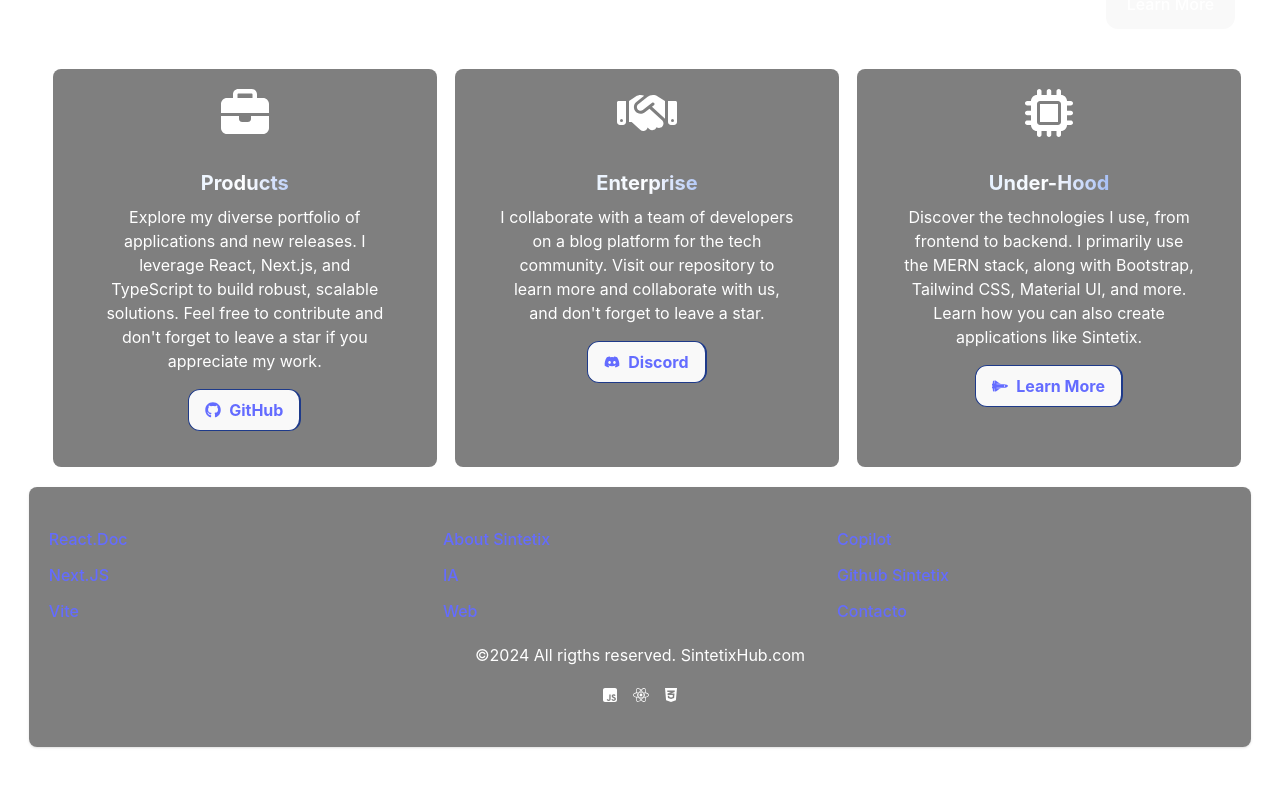
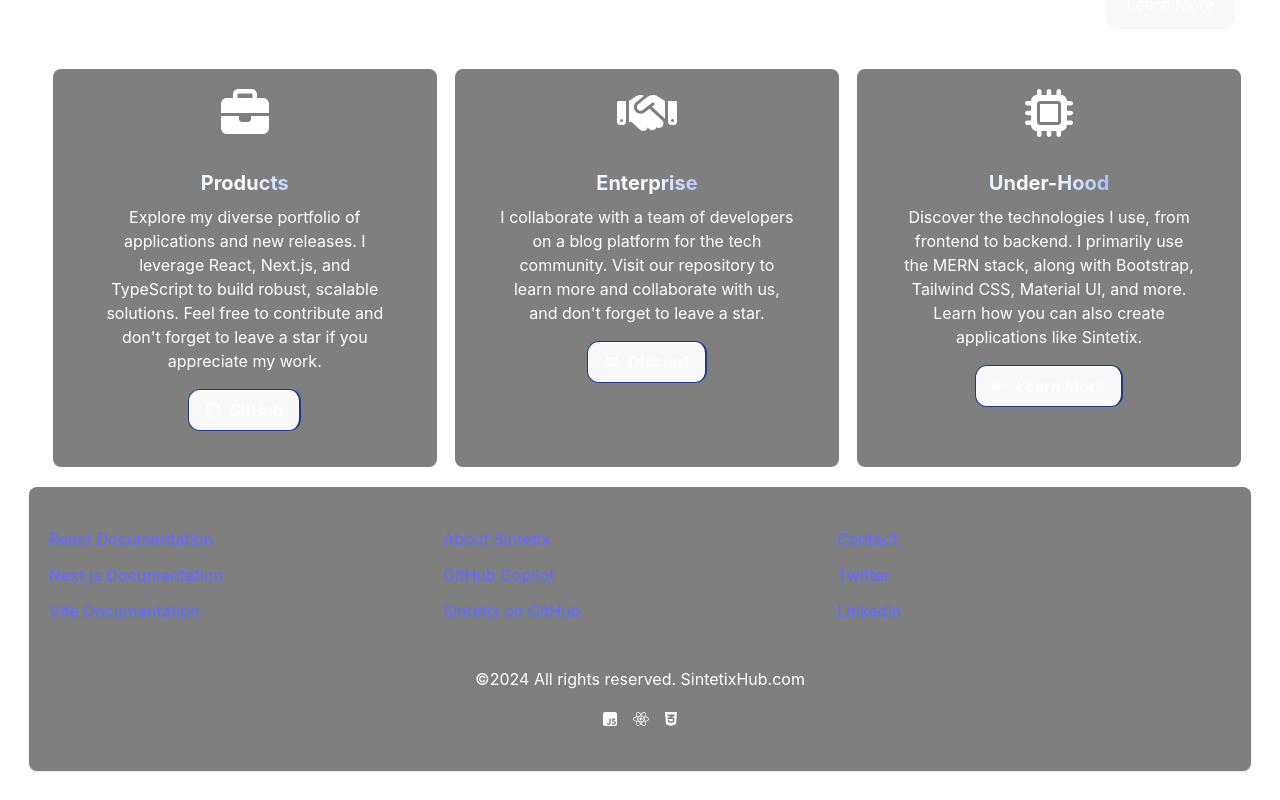
Before and after one commit to LennyDevX/Portafolio, a React (Vite) app: page / in a window 1280 px wide. Shown: the part 1404-2204 px from the top of the page. Before the commit the page ends 2180 px from the top, so only its background shows below. Built offline with nearby package versions, Linux system fonts and the light colour scheme.

Commit message:
Update Card and Footer components

```diff
--- a/src/components/Card.jsx
+++ b/src/components/Card.jsx
@@ -84,7 +84,7 @@
                         {description}
                     </p>
                     <Link to="/blog/under-hood">
-                    <button type="button" className="mt-4 border-r-2 border-blue-900 transform transition-transform hover:scale-110 group-hover:text-white font-bold py-2 px-4 rounded-xl inline-flex items-center">
+                    <button type="button" className=" text-white mt-4 border-r-2 border-blue-900 transform transition-transform hover:scale-110 group-hover:text-white font-bold py-2 px-4 rounded-xl inline-flex items-center">
                         {buttonIconElement}
                         {buttonText}
                     </button>
--- a/src/components/Footer.jsx
+++ b/src/components/Footer.jsx
@@ -4,43 +4,45 @@
 
 const Footer = () => {
     const links = {
-        'React.Doc': 'https://reactjs.org/docs/getting-started.html',
-        'Next.JS': 'https://nextjs.org/docs',
-        'Vite': 'https://vitejs.dev/guide/',
-        'About Sintetix': '#',
-        'IA': '#',
-        'Web': '#',
-        'Copilot': 'https://copilot.github.com/',
-        'Github Sintetix': 'https://github.com/SintetixHub.com/sintetix',
-        'Contacto': '#'
+        'React Documentation': 'https://reactjs.org/docs/getting-started.html',
+        'Next.js Documentation': 'https://nextjs.org/docs',
+        'Vite Documentation': 'https://vitejs.dev/guide/',
+        'Node.js Documentation': 'https://nodejs.org/en/docs/',
+        'Express.js Documentation': 'https://expressjs.com/en/4x/api.html',
+        'MongoDB Documentation': 'https://docs.mongodb.com/',
+        'About Sintetix': 'https://sintetixhub.com/about',
+        'GitHub Copilot': 'https://copilot.github.com/',
+        'Sintetix on GitHub': 'https://github.com/SintetixHub/sintetix',
+        'Contact': 'https://sintetixhub.com/contact',
+        'Twitter': 'https://twitter.com/YourTwitterHandle',
+        'LinkedIn': 'https://www.linkedin.com/in/YourLinkedInProfile/'
     };
 
     return (
         <footer className= "shadow bg-opacity-50 bg-black rounded-lg text-white py-10 px-5 grid grid-cols-3 md:grid-cols-3 items-start">
             <div>
                 <ul className="space-y-3">
-                    {['React.Doc', 'Next.JS', 'Vite'].map((enlace, index) => (
-                        <li key={index}><a href={links[enlace]} alt={`Ir a ${enlace}`} className="hover:underline" rel="noopener" target="_blank">{enlace}</a></li>
+                    {['React Documentation', 'Next.js Documentation', 'Vite Documentation'].map((enlace, index) => (
+                        <li key={index}><a href={links[enlace]} alt={`Go to ${enlace}`} className="hover:underline" rel="noopener noreferrer" target="_blank">{enlace}</a></li>
                     ))}
                 </ul>
             </div>
             <div>
                 <ul className="space-y-3">
-                    {['About Sintetix', 'IA', 'Web'].map((enlace, index) => (
-                        <li key={index}><a href={links[enlace]} alt={`Ir a ${enlace}`} className="hover:underline" rel="noopener" target="_blank">{enlace}</a></li>
+                    {['About Sintetix', 'GitHub Copilot', 'Sintetix on GitHub'].map((enlace, index) => (
+                        <li key={index}><a href={links[enlace]} alt={`Go to ${enlace}`} className="hover:underline" rel="noopener noreferrer" target="_blank">{enlace}</a></li>
                     ))}
                 </ul>
             </div>
             <div>
                 <ul className="space-y-3 md:mt-0">
-                    {['Copilot', 'Github Sintetix', 'Contacto'].map((enlace, index) => (
-                        <li key={index + 4}><a href={links[enlace]} alt={`Ir a ${enlace}`} className="hover:underline" rel="noopener" target="_blank">{enlace}</a></li>
+                    {['Contact', 'Twitter', 'LinkedIn'].map((enlace, index) => (
+                        <li key={index + 4}><a href={links[enlace]} alt={`Go to ${enlace}`} className="hover:underline" rel="noopener noreferrer" target="_blank">{enlace}</a></li>
                     ))}
                 </ul>
             </div>
-
-            <div className="col-span-full text-center md:mt-5 mt-7">
-                ©2024 All rigths reserved. SintetixHub.com
+            <div className="col-span-full text-center md:mt-5 mt-7"> <br/>
+                ©2024 All rights reserved. SintetixHub.com
                 <div className="mt-4">
                     <FontAwesomeIcon icon={faJsSquare} className="mx-2" />
                     <FontAwesomeIcon icon={faReact} className="mx-2" />
--- a/src/components/Navbar.jsx
+++ b/src/components/Navbar.jsx
@@ -16,9 +16,6 @@
             <div className="text-sm lg:flex-grow">
                 <a href="#responsive-header" className={linkClasses}>
                     Servicios
-                </a>
-                <a href="#responsive-header" className={linkClasses}>
-                    Blog
                 </a>
                 <a href="#responsive-header" className={linkClasses}>
                     Comunidad
```
